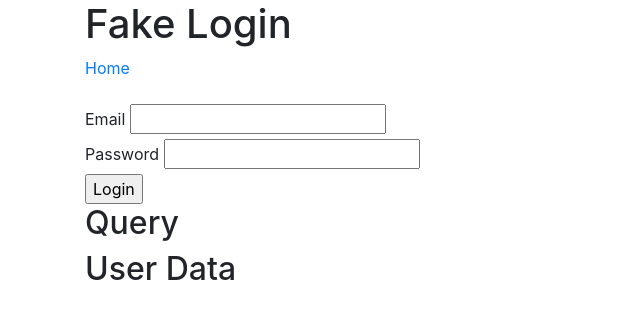
After one commit to eduardorasgado/RegisUser-platform-PHP7, a PHP site: page /fake-login.php in a window 1280 px wide. The commit adds this page. Shown: the top 319 px of the page, without its empty margins (0-640 px from the left). Run offline with PHP 8.4, Linux system fonts and the light colour scheme.

Commit message:
Se agregó práctica de prevención a SQLInjection

```diff
--- /dev/null
+++ b/fake-login.php
@@ -0,0 +1,64 @@
+<?php
+	$user = null;
+	$query = null;
+
+	if(!empty($_POST)){
+		//malas prácticas de PHP login(con esto nos pueden hacer SQLInjection)
+		//ejemplo en el login: max@mailchimp.com ' OR 1 = 1;--
+
+		//require_once 'config.php';
+
+		//$query = "SELECT * FROM users WHERE email = '".$_POST['email']."'AND password = '".md5($_POST['password'])."'";
+		//$queryResult = $PDO->query($query);
+
+		//$user = $queryResult->fetch(PDO::FETCH_ASSOC);
+
+		#BUENAS PRÁCTICAS DE PHP LOGIN:
+
+		require_once 'config.php';
+		$sql = "SELECT * FROM users WHERE email =:email AND password =:password";
+		$query = $PDO->prepare($sql);
+		$query->execute([
+			'email' => $_POST['email'],
+			'password' => md5($_POST['password'])
+		]);
+
+		$user = $query->fetch(PDO::FETCH_ASSOC);
+	}
+?>
+
+<!DOCTYPE html>
+<html>
+	<head>
+		<title>Databases for php</title>
+		<link rel="stylesheet" href="https://maxcdn.bootstrapcdn.com/bootstrap/4.0.0/css/bootstrap.min.css" integrity="sha384-Gn5384xqQ1aoWXA+058RXPxPg6fy4IWvTNh0E263XmFcJlSAwiGgFAW/dAiS6JXm" crossorigin="anonymous">
+		<script src="https://maxcdn.bootstrapcdn.com/bootstrap/4.0.0/js/bootstrap.min.js" integrity="sha384-JZR6Spejh4U02d8jOt6vLEHfe/JQGiRRSQQxSfFWpi1MquVdAyjUar5+76PVCmYl" crossorigin="anonymous"></script>
+	</head>
+	<body>
+		<div class="container">
+			<h1>Fake Login</h1>
+			<a href="index.php">Home</a><br><br>
+			<form action="fake-login.php" method="POST">
+				<label for="email">Email</label>
+				<input type="text" name="email" id="email">
+				<br/>
+				<label for="password">Password</label>
+				<input type="password" name="password" id="password">
+				<br/>
+				<input type="submit" value="Login" name="">
+			</form>
+			<h2>Query</h2>
+			<div>
+				<?php
+					print_r($query);
+				 ?>
+			</div>
+			<h2>User Data</h2>
+			<div>
+				<?php
+					print_r($user);
+				 ?>
+			</div>
+		</div>
+	</body>
+</html>
--- a/index.php
+++ b/index.php
@@ -15,6 +15,9 @@
 				<li>
 					<a href="add.php">Add Users</a>
 				</li>
+				<li>
+					<a href="fake-login.php">Fake Login</a>
+				</li>
 			</ul>
 		</div>
 	</body>
```
